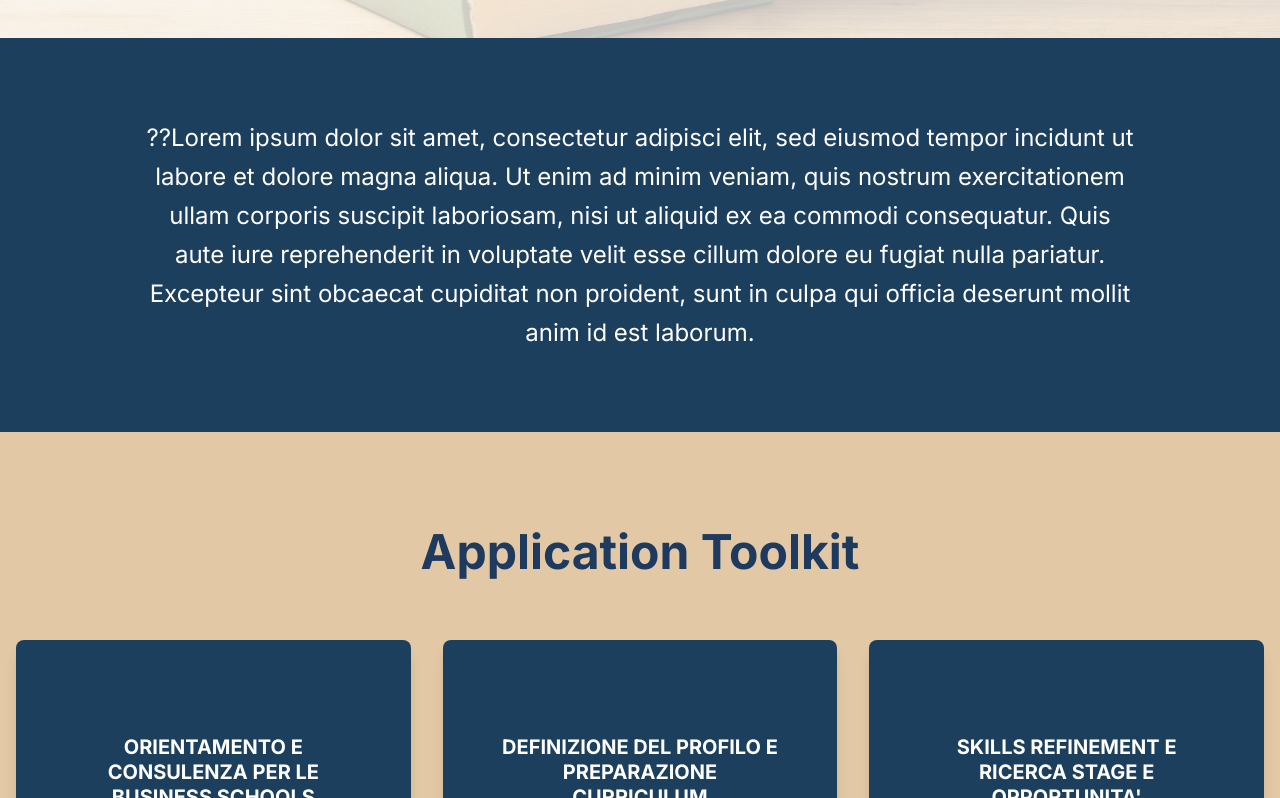
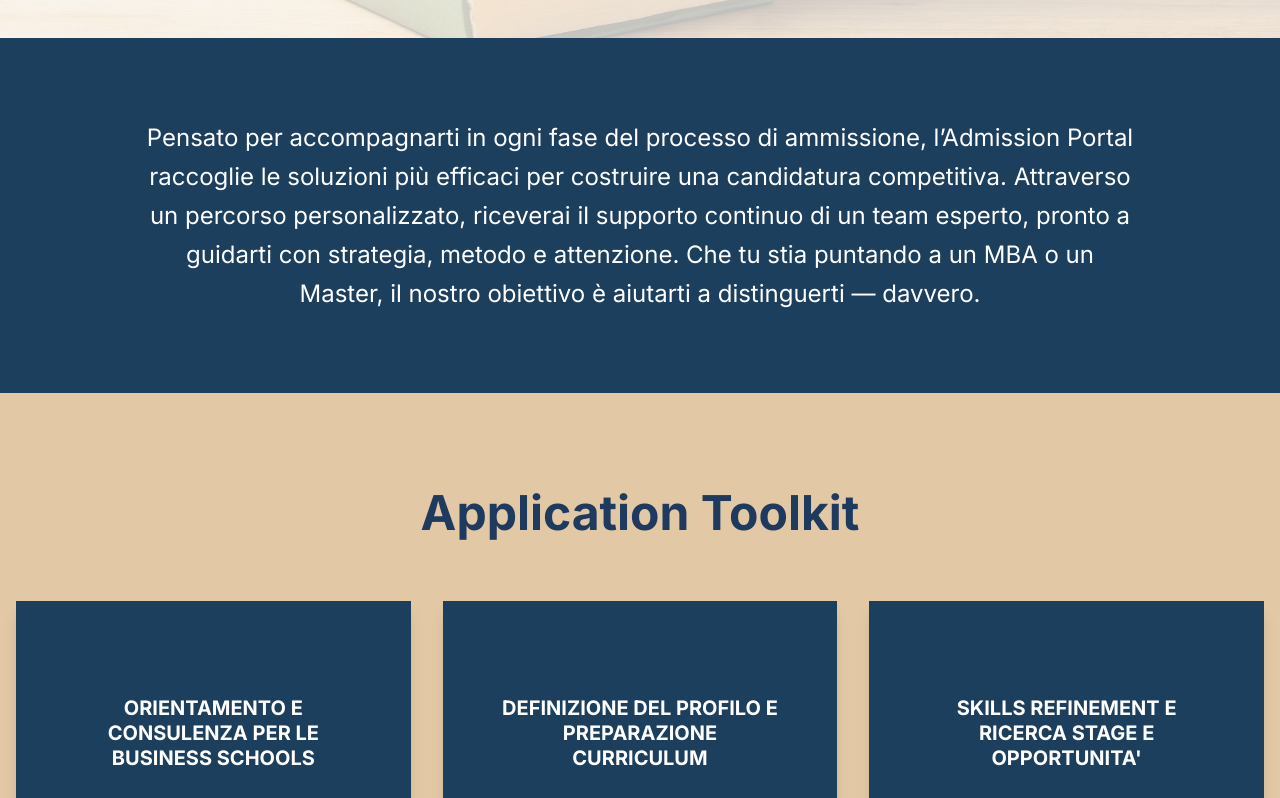
Before and after one commit to konhito/LastAdmissionHub, a Next.js app: page /admission in a window 1280 px wide. Shown: the part 762-1560 px from the top of the page. Built offline with nearby package versions, Linux system fonts and the light colour scheme.

Commit message:
add all the card

```diff
--- a/src/app/admission/page.tsx
+++ b/src/app/admission/page.tsx
@@ -159,14 +159,13 @@ export default function HomePage() {
               className="text-white text-xl md:text-2xl leading-relaxed"
               variants={fadeInUpVariant}
             >
-              ??Lorem ipsum dolor sit amet, consectetur adipisci elit, sed
-              eiusmod tempor incidunt ut labore et dolore magna aliqua. Ut enim
-              ad minim veniam, quis nostrum exercitationem ullam corporis
-              suscipit laboriosam, nisi ut aliquid ex ea commodi consequatur.
-              Quis aute iure reprehenderit in voluptate velit esse cillum dolore
-              eu fugiat nulla pariatur. Excepteur sint obcaecat cupiditat non
-              proident, sunt in culpa qui officia deserunt mollit anim id est
-              laborum.
+              Pensato per accompagnarti in ogni fase del processo di ammissione,
+              l’Admission Portal raccoglie le soluzioni più efficaci per
+              costruire una candidatura competitiva. Attraverso un percorso
+              personalizzato, riceverai il supporto continuo di un team esperto,
+              pronto a guidarti con strategia, metodo e attenzione. Che tu stia
+              puntando a un MBA o un Master, il nostro obiettivo è aiutarti a
+              distinguerti — davvero.
             </motion.p>
           </div>
         </motion.div>
@@ -199,7 +198,7 @@ export default function HomePage() {
                     whileHover={{ scale: 1.02 }}
                     transition={{ duration: 0.3 }}
                   >
-                    <div className="absolute inset-0 bg-[#1c3f5e] rounded-lg shadow-lg flex flex-col items-center justify-center text-white text-center p-4 md:p-10 z-20">
+                    <div className="absolute inset-0 bg-[#1c3f5e]  shadow-lg flex flex-col items-center justify-center text-white text-center p-4 md:p-10 z-20">
                       <h3 className="text-base md:text-xl font-bold mt-2 px-2 md:px-4 leading-tight">
                         {card.title}
                       </h3>
```
